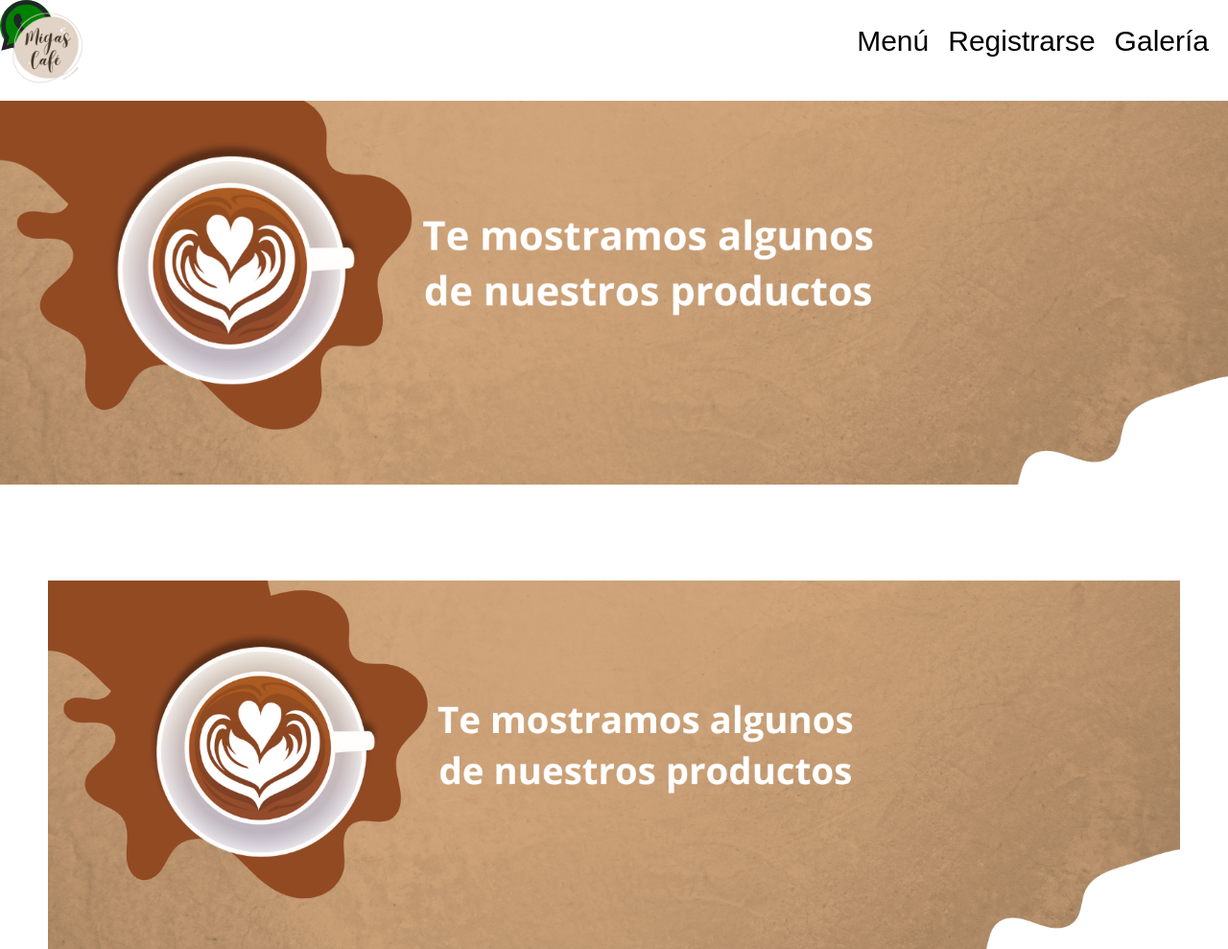
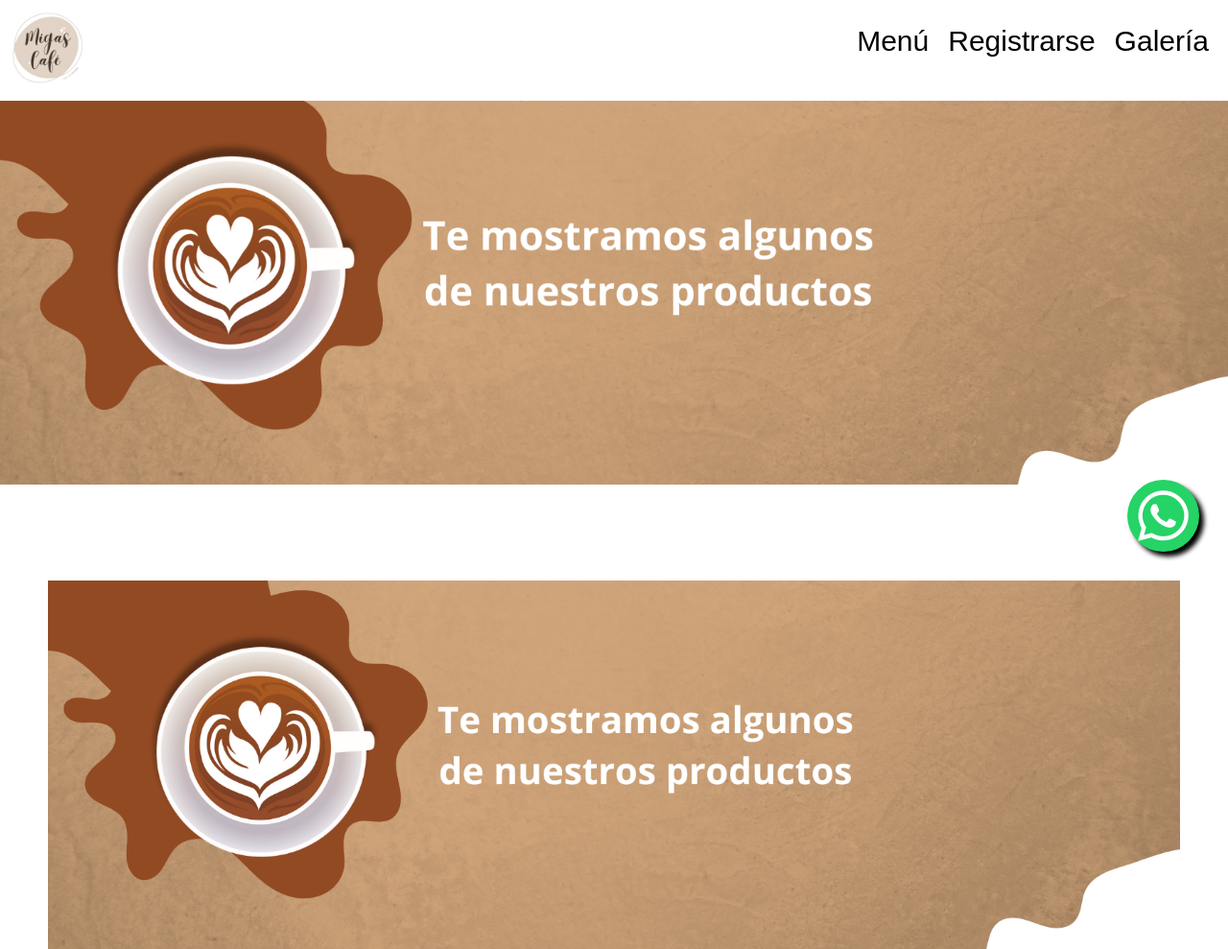
Before and after one commit to GabidaS1999/code2-JosedaSilva, a website: page paginas/galeria.html in a window 1280 px wide. Shown: the top 989 px of the page at 96% size. Drawn offline with nearby package versions, Linux system fonts and the light colour scheme; files whose address does not match are found by name.

Commit message:
se agrega logo de whatsapp

```diff
--- a/paginas/galeria.html
+++ b/paginas/galeria.html
@@ -50,6 +50,7 @@
         </div>
         <!--FIN MENU NAVEGADOR-->
       </nav>
+
     </header>
     <main>
             <div  class="portada">
@@ -66,9 +67,7 @@
                 <img class="img7" src="../MULTIMEDIA/galería/comida7.jpg" alt="">
                 <img class="img8" src="../MULTIMEDIA/galería/comida8.jpg" alt="">
             </div>
-            <div class="wpp">
-              <i class="fa-brands fa-whatsapp"></i>
-            </div>
+
     </main>
     <footer>
             <section class="pie-de-pagina">
@@ -94,7 +93,12 @@
              </section>
     </footer>
 
+      <div class="wpp">
+      <a href="https://api.whatsapp.com/send?phone=+59893746925&text=¡Hola! Estoy interesado en sus servicios."><i class="fa-brands fa-whatsapp"></i></a>
+    </div>
+
     <!--SCRIPT BOOTSTRAP-->
     <script src="https://cdn.jsdelivr.net/npm/bootstrap@5.3.1/dist/js/bootstrap.bundle.min.js" integrity="sha384-HwwvtgBNo3bZJJLYd8oVXjrBZt8cqVSpeBNS5n7C8IVInixGAoxmnlMuBnhbgrkm" crossorigin="anonymous"></script>
-</body>
+
+  </body>
 </html>
--- a/scss/_whatsapp.scss
+++ b/scss/_whatsapp.scss
@@ -1,16 +1,18 @@
 .wpp{
-    position: fixed;
-    width: 55px;
-    height: 54px;
+    width: 75px;
+    height: 75px;
+    background-color: rgb(37 211 102);
     border-radius: 50%;
-    background-color: green;
-    z-index: 2;
-    text-align: center;
     display: flex;
     justify-content: center;
     align-items: center;
+    text-align: center;
+    position: fixed;
+    top: 500px;
+    right: 30px;
+    box-shadow:  5px 5px 5px black;
     i{
+        color: white;
         font-size: 60px;
-
     }
 }
```
Also changed, not shown: index.html (+3 -1 lines), paginas/menu.html (+4 -0 lines), paginas/registro.html (+3 -0 lines), css/style.css, 1 other file.
